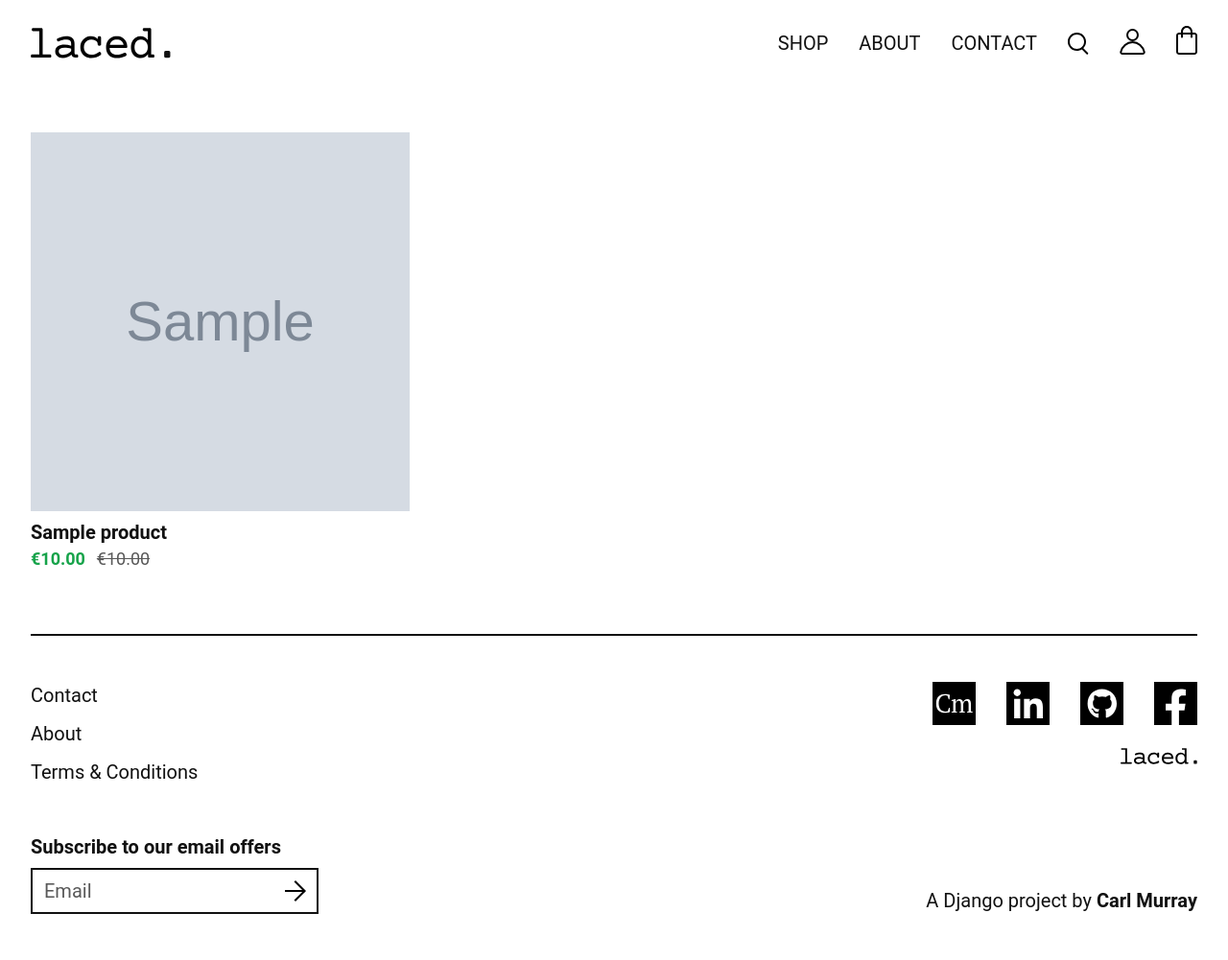
After one commit to bagus0300/MarketIO, a Django app: page /products/ in a window 1280 px wide. The commit adds this page. Shown: the whole page at 96% size. Run offline with Django 4.2, Linux system fonts and the light colour scheme; tables that the repository leaves empty hold one stand-in row (values such as "Sample post"); grey boxes marked "Sample" are stand-in pictures; parts of the project's set-up code (start-up, migrations or seed data) failed here and were passed over; some libraries are stand-ins or nearby versions.

Commit message:
feat: implement products and prod detail views

```diff
--- a/core/views.py
+++ b/core/views.py
@@ -21,3 +21,17 @@ def home_view(request):
         "sale_products": sale_products,
     }
     return render(request, "home/home.html", context)
+
+def products_view(request):
+    products = Product.objects.all()
+    context = {
+        'products':products,
+    }
+    return render(request, 'products/products_view.html', context)
+
+def product_detail_view(request, product_id):
+    product = Product.objects.get(id=product_id)
+    context = {
+        'product':product,
+    }
+    return render(request, 'products/product_detail_view.html', context)
--- a/laced/urls.py
+++ b/laced/urls.py
@@ -27,6 +27,8 @@ urlpatterns = [
     path('login/', user_views.login_view, name='login'),
     path('logout/', user_views.logout_view, name='logout'),
     path('signup/', user_views.signup_view, name='signup'),
+    path('products/', core_views.products_view, name='products'),
+    path('products/<int:product_id>', core_views.product_detail_view, name='product_detail'),
     path("__debug__/", include("debug_toolbar.urls")),
 
 ]
--- a/templates/home/home.html
+++ b/templates/home/home.html
@@ -24,14 +24,14 @@
     <div class="w-full mb-4 text-2xl font-bold border-b-2 border-primary text-primary"><h2>FEATURED PRODUCTS</h2></div>
     <div class="grid grid-cols-12 gap-4">
         {% for product in featured_products %}
-            <div class="col-span-12 sm:col-span-6 md:col-span-4">{% include 'partials/product-card.html' %}</div>
+            <div class="col-span-12 sm:col-span-6 md:col-span-4">{% include 'partials/product-card.html' with product_id=product.id %}</div>
         {% endfor %}
     </div>
     <!-- SALE PRODUCTS -->
     <div class="w-full mb-4 text-2xl font-bold border-b-2 border-primary text-primary"><h2>OFFERS</h2></div>
     <div class="grid grid-cols-12 gap-4">
         {% for product in sale_products %}
-            <div class="col-span-12 sm:col-span-6 md:col-span-4">{% include 'partials/product-card.html' %}</div>
+            <div class="col-span-12 sm:col-span-6 md:col-span-4">{% include 'partials/product-card.html' with product_id=product.id %}</div>
         {% endfor %}
     </div>
 {% endblock content %}
--- a/templates/partials/header.html
+++ b/templates/partials/header.html
@@ -11,7 +11,7 @@
         <!-- NAV LINKS -->
         <ul class="flex items-center gap-8 text-xl">
             <li class="hidden md:block">
-                <a href="/">SHOP</a>
+                <a href="{% url 'products' %}">SHOP</a>
             </li>
             <li class="hidden md:block">
                 <a href="#">ABOUT</a>
--- a/templates/partials/product-card.html
+++ b/templates/partials/product-card.html
@@ -1,4 +1,5 @@
 {% load static %}
+<a href="{% url 'product_detail' product_id %}">
 <div class="mb-4">
     <div class="mb-2 aspect-square bg-cover bg-center bg-[url('{{ product.productimage_set.first.image.url }}')]">
         {% comment %} <img src="{% static 'base/placeholder-img.webp' %}" alt=""> {% endcomment %}
@@ -9,3 +10,4 @@
         <span class=" text-lg text-secondary {% if product.sale_price %}line-through{% endif %} ">€{{ product.price }}</span>
     </div>
 </div>
+</a>
--- /dev/null
+++ b/templates/products/products_view.html
@@ -0,0 +1,9 @@
+{% extends 'base/base.html' %}
+{% load static %}
+{% block content %}
+    <div class="grid grid-cols-12 gap-4">
+        {% for product in products %}
+            <div class="col-span-12 sm:col-span-6 md:col-span-4">{% include 'partials/product-card.html' with product_id=product.id %}</div>
+        {% endfor %}
+    </div>
+{% endblock content %}
```
Also changed, not shown: templates/products/product_detail_view.html (added, +10 -0 lines).
